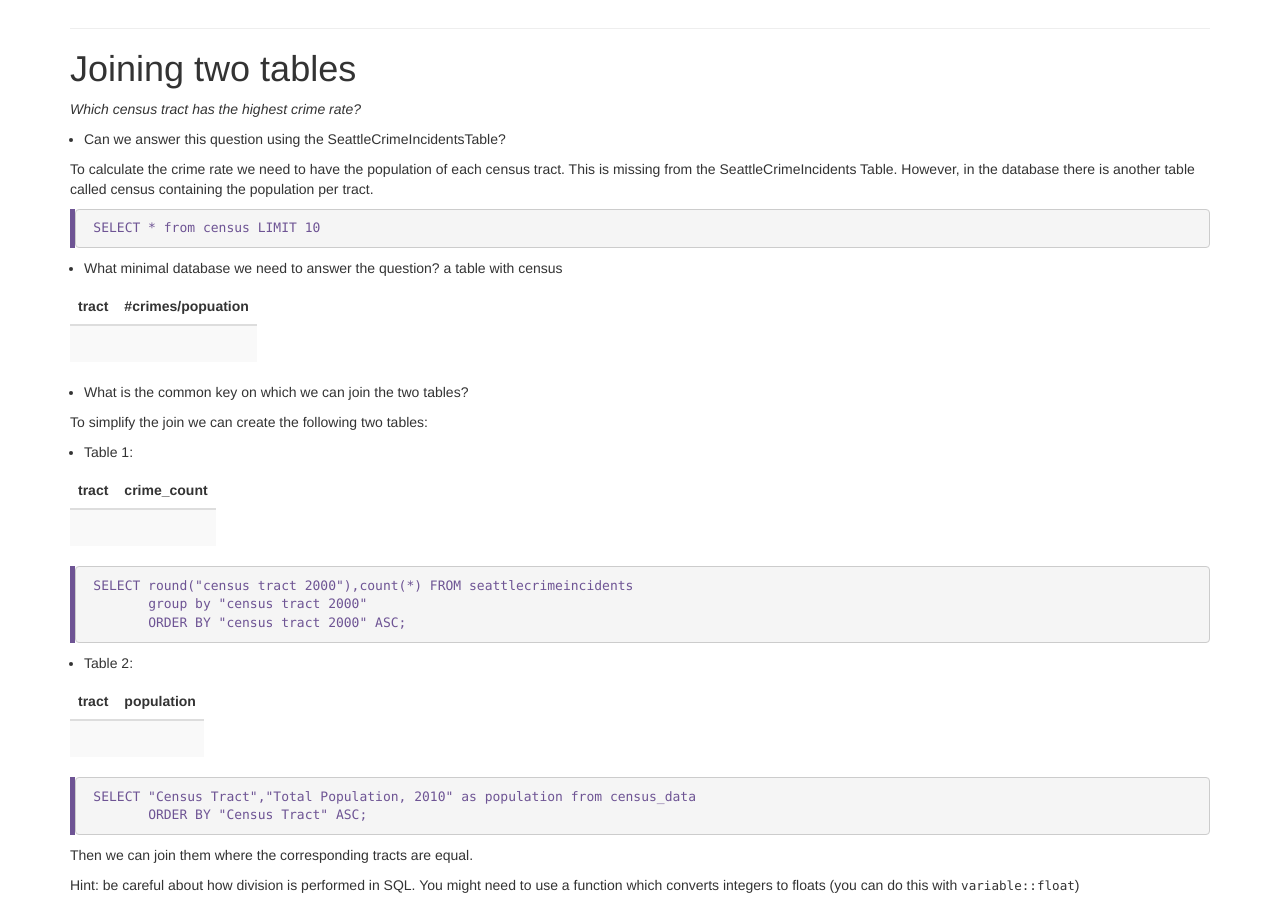
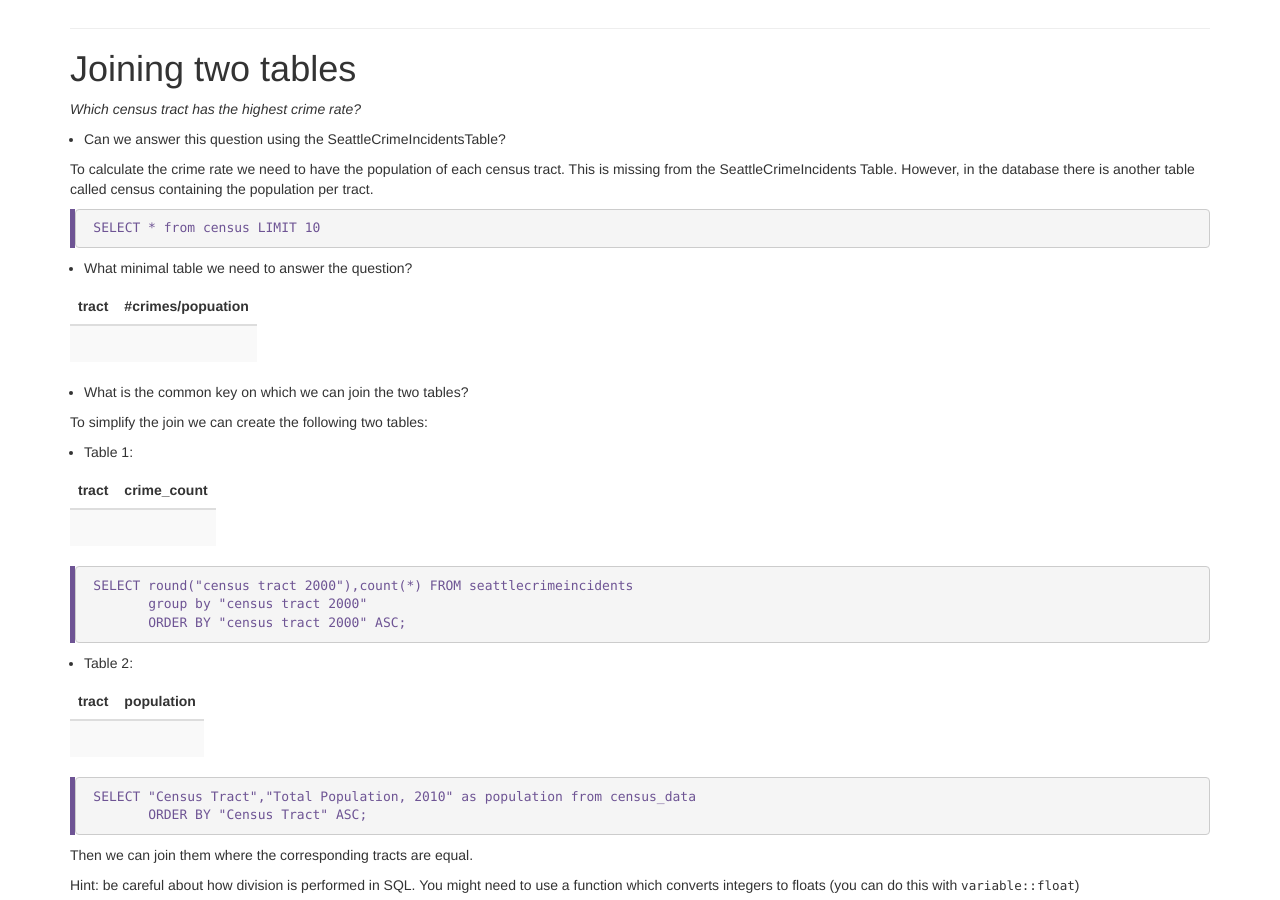
Before and after one commit to uwescience/SQL-geospatial-tutorial, a Jekyll site: the page built from _episodes/03-queries.md, in a window 1280 px wide and 900 px high, scrolled down 3179 px. Built offline with Jekyll 4.4.1, drawn with Linux system fonts in a browser that asks for light colours.

Commit message:
fix typos

```diff
--- a/_episodes/03-queries.md
+++ b/_episodes/03-queries.md
@@ -213,8 +213,7 @@ To calculate the crime rate we need to have the population of each census tract.
  ~~~
  {: .sql}
 
- * What minimal database we need to answer the question?
- a table with census
+ * What minimal table we need to answer the question?
 
  | tract | #crimes/popuation |
  | --- | --- |
```
